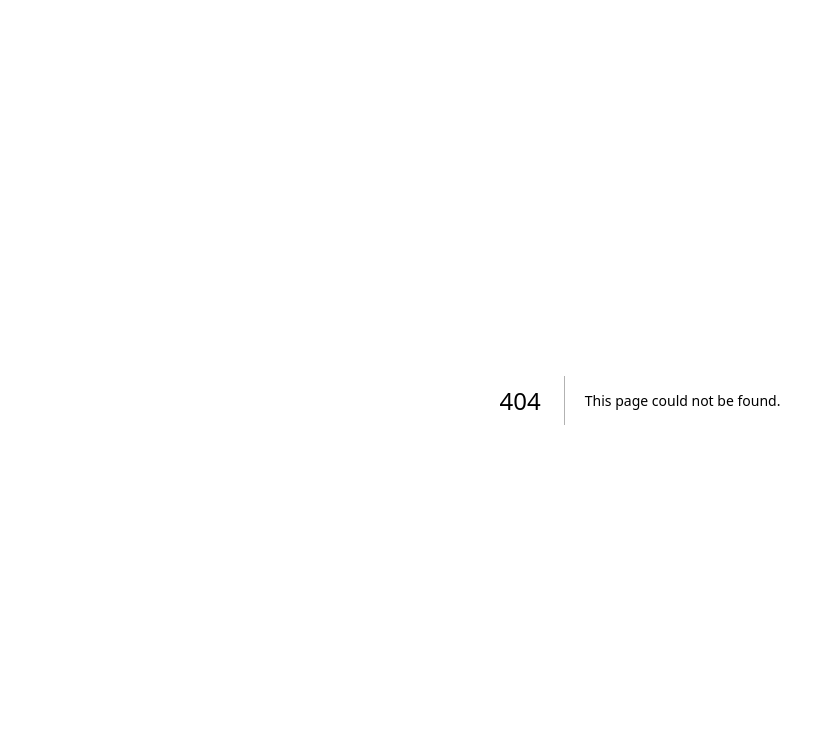
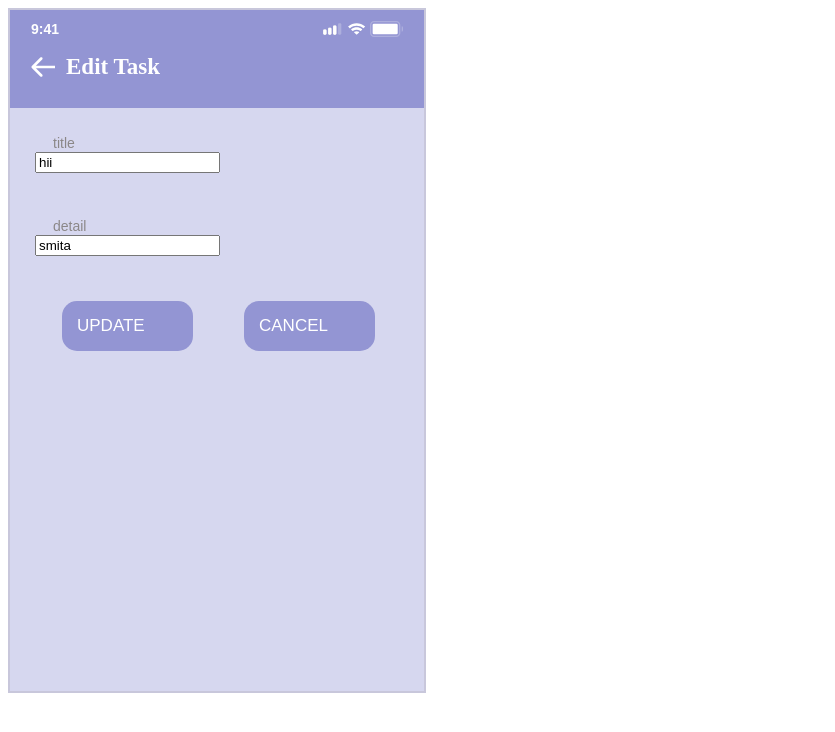
Before and after one commit to Smitasatav/figma, a Next.js app: page /edit-task/1 in a window 1280 px wide. Before the commit this address had no page. Shown: the top 732 px of the page, without its empty margins (0-835 px from the left). Built offline with nearby package versions, Linux system fonts and the light colour scheme.

Commit message:
changes made at edit task

```diff
--- /dev/null
+++ b/src/app/edit-task/[id]/page.tsx
@@ -0,0 +1,30 @@
+"use client";
+import React from "react";
+import Navbar from "@/components/navbar";
+import "./edit.css";
+import Form from "@/components/taskform";
+import { taskDef } from "@/components/types";
+import { getTaskFromLocal, saveTasksToLocal } from "@/components";
+
+export default function EditTask() {
+  let save = (task: taskDef) => {
+    let tasks = [];
+    if (localStorage.tasks) {
+      tasks = getTaskFromLocal();
+    }
+    let i = 1;
+    tasks[i].title = task.title;
+    tasks[i].detail = task.detail;
+    saveTasksToLocal(tasks);
+  };
+  return (
+    <main>
+      <Navbar title="Edit Task" backBtn={true} />
+      <Form
+        submitBtnLabel="UPDATE"
+        onSave={save}
+        task={{ title: "hii", detail: "smita" }}
+      />
+    </main>
+  );
+}
--- a/src/components/taskform/index.tsx
+++ b/src/components/taskform/index.tsx
@@ -1,35 +1,35 @@
 "use client";
-import { useState } from "react";
+import { useEffect, useState } from "react";
 import React from "react";
 import Link from "next/link";
 import { useRouter } from "next/navigation";
 import { taskDef } from "@/components/types";
-import { saveTasksToLocal, getTaskFromLocal } from "@/components";
 
 interface props {
   submitBtnLabel: string;
+  task?: taskDef;
+  onSave: (task: taskDef) => void;
 }
 
-export default function Form({ submitBtnLabel }: props) {
+export default function Form({ submitBtnLabel, onSave, task }: props) {
   const [detail, setDetail] = useState("");
   const [title, setTitle] = useState("");
   const router = useRouter();
+  const condition = submitBtnLabel !== undefined;
 
   const save = (event: React.SyntheticEvent) => {
     let task: taskDef = { detail, title };
     event.preventDefault();
-
-    let tasks = [];
-    if (localStorage.tasks) {
-      tasks = getTaskFromLocal();
-    }
-
-    tasks.push(task);
-    saveTasksToLocal(tasks);
-    console.log(tasks);
+    onSave(task);
     router.push("/");
   };
 
+  useEffect(() => {
+    if (task) {
+      setTitle(task.title);
+      setDetail(task.detail);
+    }
+  }, [task]);
   return (
     <main>
       <form onSubmit={save}>
@@ -42,6 +42,7 @@ export default function Form({ submitBtnLabel }: props) {
               className="input"
               required
               onChange={(event) => setTitle(event.currentTarget.value)}
+              value={title}
             />
           </div>
           <div className="add-main-container-text-detail">detail</div>
@@ -52,6 +53,7 @@ export default function Form({ submitBtnLabel }: props) {
               className="input"
               required
               onChange={(event) => setDetail(event.currentTarget.value)}
+              value={detail}
             />
           </div>
           <div className="button-container">
--- a/src/components/types.ts
+++ b/src/components/types.ts
@@ -2,4 +2,5 @@ export interface taskDef {
     title: string;
     detail: string;
     scheduled?: boolean;
+    updateTask?: boolean
   }
```
Also changed, not shown: src/app/add-task/page.tsx (+11 -3 lines), src/app/edit-task/page.tsx (deleted, +0 -13 lines), src/app/page.tsx (+4 -3 lines), src/app/edit-task/[id]/edit.css (renamed from src/app/edit-task/edit.css).
